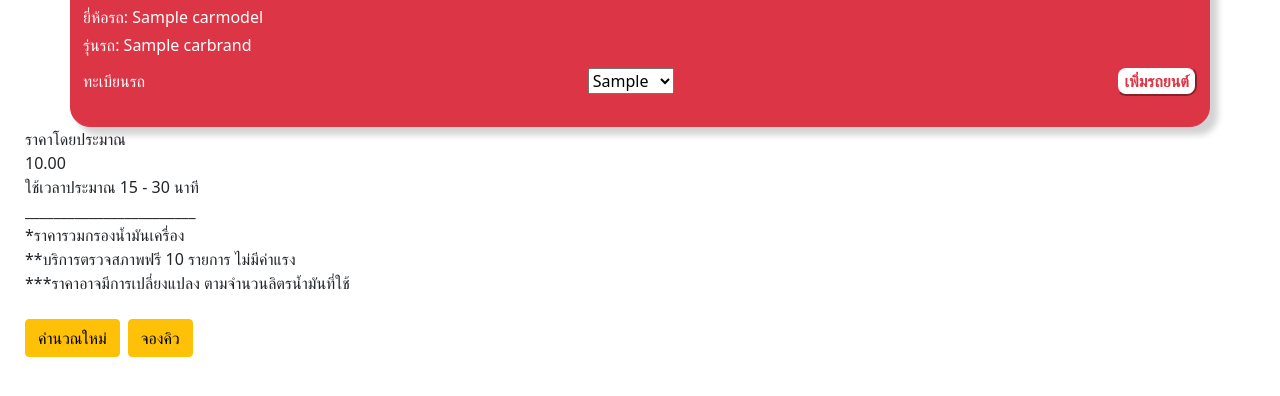
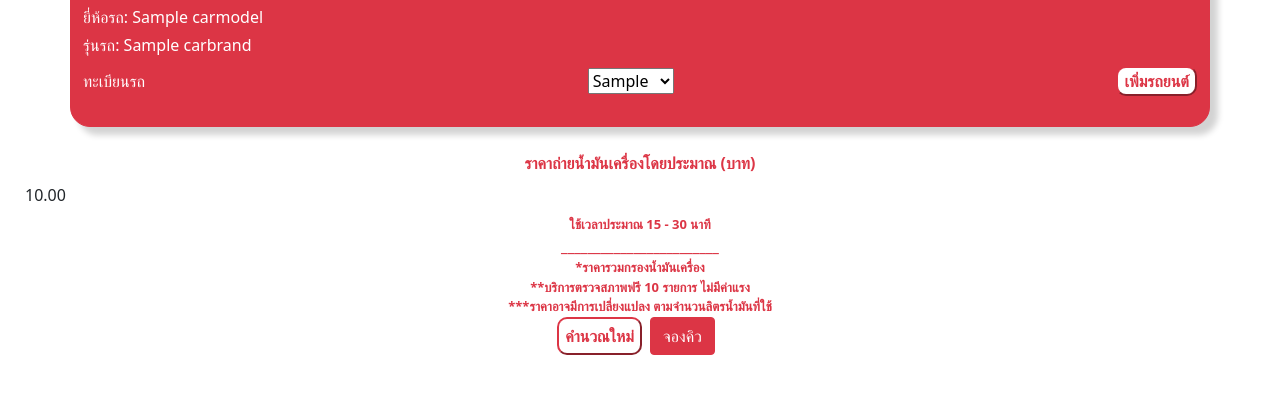
Before and after one commit to rujeng/shell_line_api, a Django app: template templates/calculate-price.html in a window 1280 px wide. Shown: the part 237-633 px from the top of the page. Run offline with Django 3.2, Linux system fonts and the light colour scheme; the template is opened without the code that fills it: values that come from a table or form of the project are taken from there, others are empty; tables that the repository leaves empty hold one stand-in row (values such as "Sample post"); parts of the project's set-up code (start-up, migrations or seed data) failed here and were passed over; some libraries are stand-ins or nearby versions.

Commit message:
calculate price update css eco car

```diff
--- a/templates/calculate-price.html
+++ b/templates/calculate-price.html
@@ -89,17 +89,19 @@
         </div>
     {% if option %}
         {% if option.eco %}
-            <div>ราคาโดยประมาณ</div>
+            <div class="label-bold-center mt-4">ราคาถ่ายนํ้ามันเครื่องโดยประมาณ (บาท)</div>
+            <div class="mt-2" style="padding: 0px 60px;"></div>
             <div>{{option.eco_price}}</div>
-            <div>ใช้เวลาประมาณ 15 - 30 นาที</div>
-            <div>________________________</div>
-            <div>*ราคารวมกรองนํ้ามันเครื่อง</div>
-            <div>**บริการตรวจสภาพฟรี 10 รายการ ไม่มีค่าแรง</div>
-            <div>***ราคาอาจมีการเปลี่ยงแปลง ตามจำนวนลิตรนํ้ามันที่ใช้</div>
-            <div class="d-flex mt-4 mb-4">
-                <button class="btn btn-warning" style="margin-right: 8px;" onclick="refreshItemPricePage()">คำนวณใหม่</button>
-                <button class="btn btn-warning" style="margin-right: 8px;">จองคิว</button>
-              </div>
+            </div>
+            <div class="label-bold-center-f1 mt-2">ใช้เวลาประมาณ 15 - 30 นาที</div>
+            <div class="label-bold-center">________________________</div>
+            <div class="label-bold-center-f2">*ราคารวมกรองนํ้ามันเครื่อง</div>
+            <div class="label-bold-center-f2">**บริการตรวจสภาพฟรี 10 รายการ ไม่มีค่าแรง</div>
+            <div class="label-bold-center-f2">***ราคาอาจมีการเปลี่ยงแปลง ตามจำนวนลิตรนํ้ามันที่ใช้</div>
+            <div class="d-flex justify-content-center mb-4">
+              <button class="button-add-car" type="button" style="margin-right: 8px;" onclick="refreshItemPricePage()">คำนวณใหม่</button>
+              <button class="btn btn-danger" type="button" style="margin-right: 8px;" onclick="RedirectQPage()">จองคิว</button>
+            </div>
         {% else %}
         <div id="myOption">
           <div class="mt-4">
@@ -158,6 +160,8 @@
             </div>
         </div>
         {% endif %}
+    {% else %}
+        <div>ไม่มีข้อมูล สอบถามเพิ่มเติม ติดต่อ </div>
     {% endif %}
 </div>
 {% endblock %}
```
